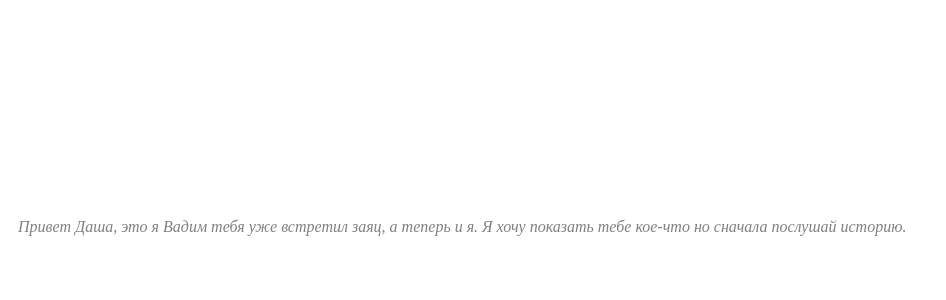
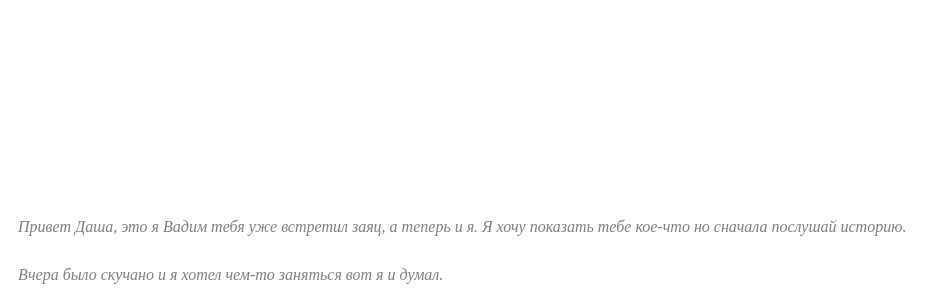
Before and after one commit to tuanun/tuanun.github.io, a plain HTML site: page index.html in a window 1280 px wide. Shown: the part 1834-2134 px from the top of the page, without its empty margins (0-946 px from the left). Before the commit the page ends 2086 px from the top, so only its background shows below. Drawn offline with Linux system fonts and the light colour scheme.

Commit message:
Update index.html

```diff
--- a/index.html
+++ b/index.html
@@ -24,6 +24,14 @@
           	margin-left: 10px;
           	margin-right: 10px;
           }
+          .history1{
+            font-style: italic;
+          	font-style: oblique;
+          	color: grey;
+          	margin-top: 30px;
+          	margin-left: 10px;
+          	margin-right: 10px;
+          }
 	</style>
 </head>
 <body>
@@ -34,5 +42,7 @@
 
     <p class="hello2">Привет Даша, это я Вадим тебя уже встретил заяц, а теперь и я. Я хочу показать тебе кое-что но сначала послушай историю.</p>
 
+    <p class="history1" >Вчера было скучано и я хотел чем-то заняться вот я и думал.</p>
+
 </body>
 </html>
```
